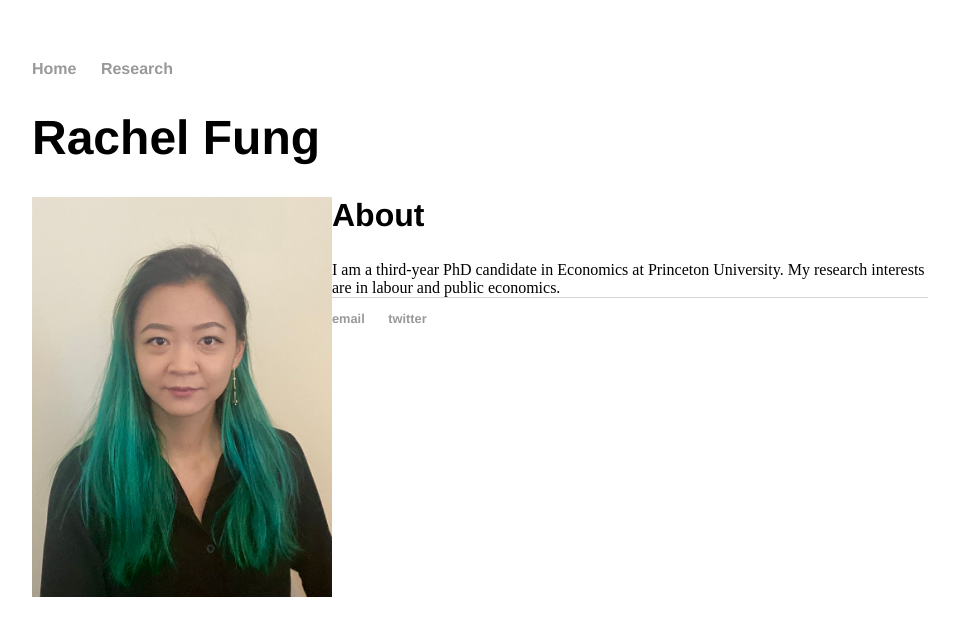
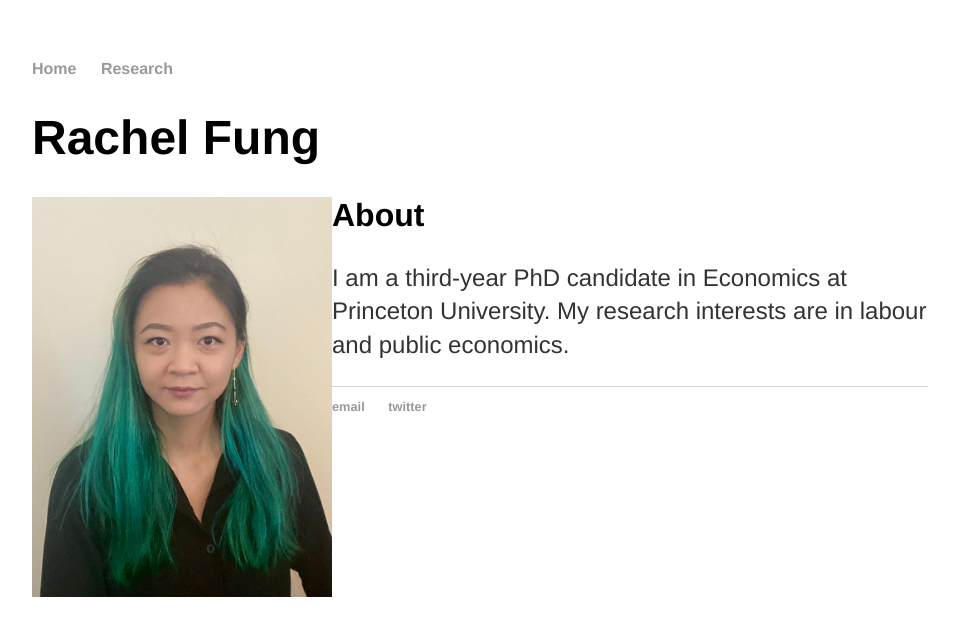
Before and after one commit to rachelylfung/rachelylfung.github.io, a Jekyll site: the page built from index.html, in a window 1280 px wide. Shown: the top 636 px of the page, without its empty margins (160-1119 px from the left). Built offline with Jekyll 4.4.1, drawn with Linux system fonts in a browser that asks for light colours.

```diff
--- a/index.html
+++ b/index.html
@@ -11,5 +11,5 @@ title: Rachel Fung
 <div class="post">
 	<img src="https://rachelylfung.github.io/assets/headshot.jpg" width="300" height ="400" img align="left"/>
 	<h2> About </h2>
-	I am a third-year PhD candidate in Economics at Princeton University. My research interests are in labour and public economics.
+	<p> I am a third-year PhD candidate in Economics at Princeton University. My research interests are in labour and public economics. </p>
 </div>
```
